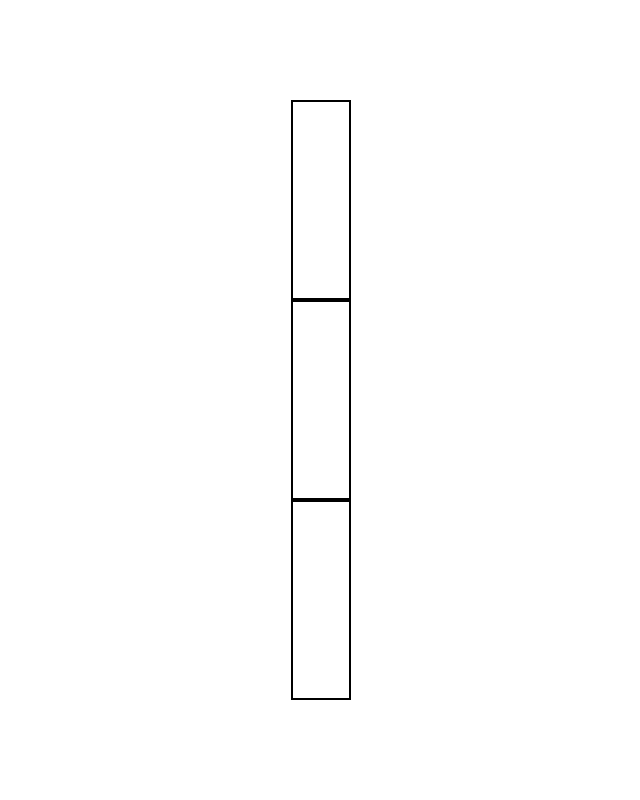
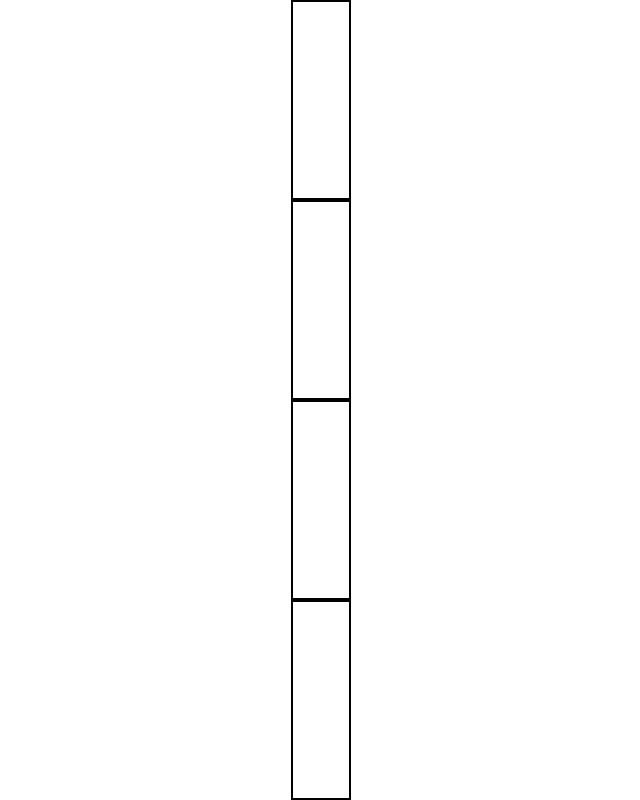
Before and after one commit to reznikovkg/vue-3-docker-compose, a Vue app in the folder vue/: page / in a window 1280 px wide. Shown: the top 800 px of the page, without its empty margins (279-919 px from the left). Built offline with nearby package versions, Linux system fonts and the light colour scheme.

Commit message:
Вывел колбы через v-for из массива

```diff
--- a/vue/src/components/pages/IndexPage.vue
+++ b/vue/src/components/pages/IndexPage.vue
@@ -1,8 +1,6 @@
 <template>
   <div>
-    <Flask />
-    <Flask />
-    <Flask />
+    <Flask v-for="(flask, index) in flasks" :key="index" />
   </div>
 </template>
 
@@ -11,7 +9,12 @@ import Flask from './Flask.vue'
 
 export default {
   name: 'IndexPage',
-  components: { Flask }
+  components: { Flask },
+  data () {
+    return {
+      flasks: [[], [], [], [], [], []]
+    }
+  }
 }
 </script>
 
```
